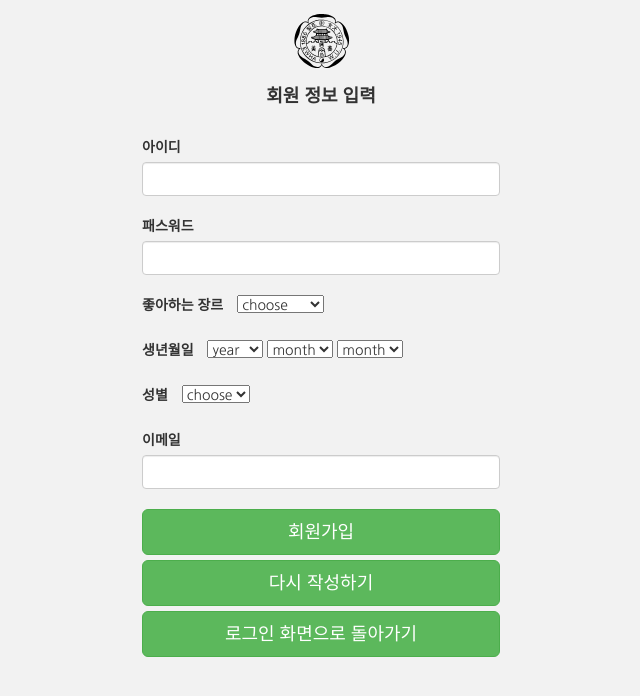
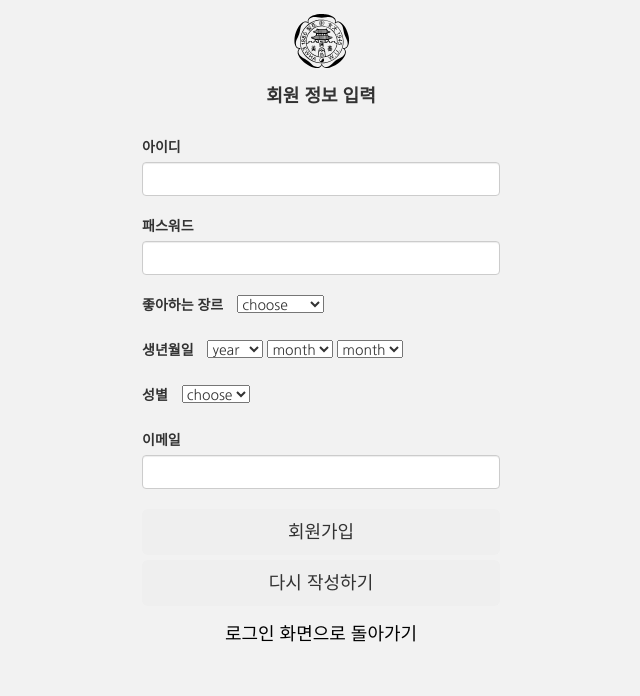
Before and after one commit to wally0813/DataBaseApplication, a PHP site: page /register.php in a window 1280 px wide. Shown: the part 51-747 px from the top of the page, without its empty margins (319-959 px from the left). Run offline with PHP 8.4, Linux system fonts and the light colour scheme.

Commit message:
change ui

```diff
--- a/changeinfo.php
+++ b/changeinfo.php
@@ -238,9 +238,9 @@ if (!empty($_POST['user_pw'])){
 	<input type="text" class="form-control" name="email">
 </div>
 </br>
-<button class="btn btn-success btn-lg btn-block" type="submit" value="modify">회원정보수정</button>
-<button class="btn btn-success btn-lg btn-block" type="reset" value="cancel">다시 작성하기</button>
-<a class="btn btn-success btn-lg btn-block" href="mypage.php">마이페이지로 돌아가기</a>
+<button class="btn btn-outline-dark btn-lg btn-block" type="submit" value="modify">회원정보수정</button>
+<button class="btn btn-outline-dark btn-lg btn-block" type="reset" value="cancel">다시 작성하기</button>
+<a class="btn btn-outline-dark btn-lg btn-block" style="color:black" href="mypage.php">마이페이지로 돌아가기</a>
 </form>
 </div>
 </div>
--- a/register.php
+++ b/register.php
@@ -249,9 +249,9 @@ if (!empty($_POST['user_id'])){
 	<input type="text" class="form-control" name="email">
 </div>
 </br>
-<button class="btn btn-success btn-lg btn-block" type="submit" value="register">회원가입</button>
-<button class="btn btn-success btn-lg btn-block" type="reset" value="cancel">다시 작성하기</button>
-<a class="btn btn-success btn-lg btn-block" href="login.php">로그인 화면으로 돌아가기</a>
+<button class="btn btn-outline-dark btn-lg btn-block" type="submit" value="register">회원가입</button>
+<button class="btn btn-outline-dark btn-lg btn-block" type="reset" value="cancel">다시 작성하기</button>
+<a class="btn btn-outline-dark btn-lg btn-block" style="color:black" href="login.php">로그인 화면으로 돌아가기</a>
 </form>
 </div>
 </div>
```
